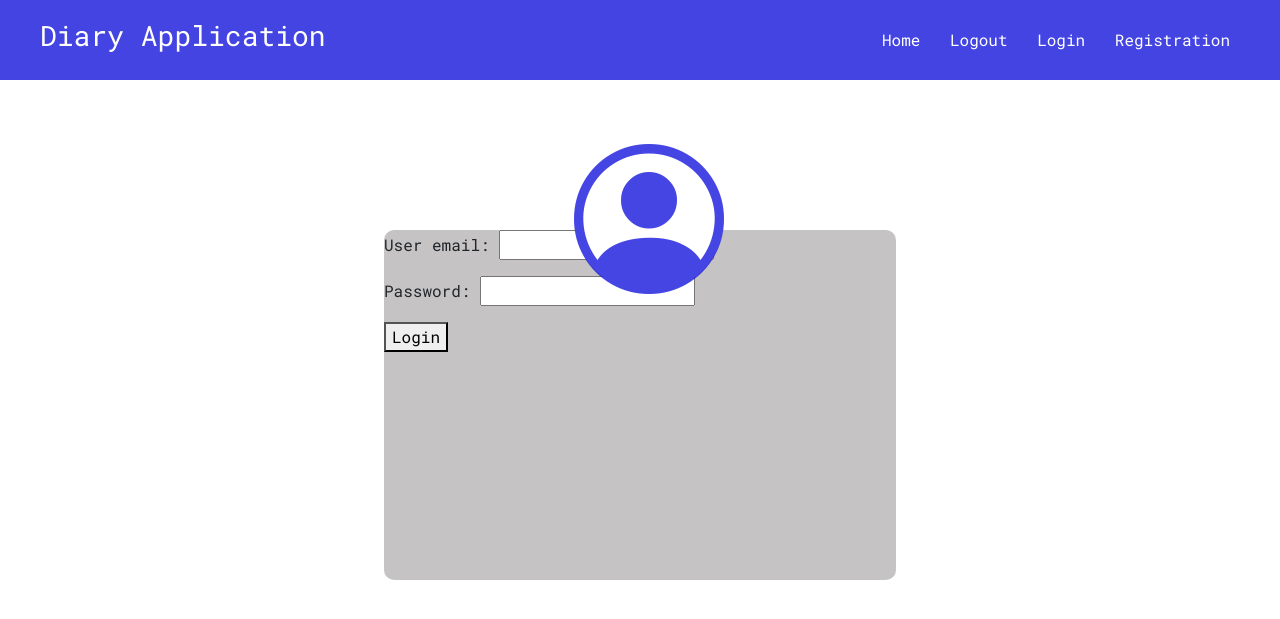
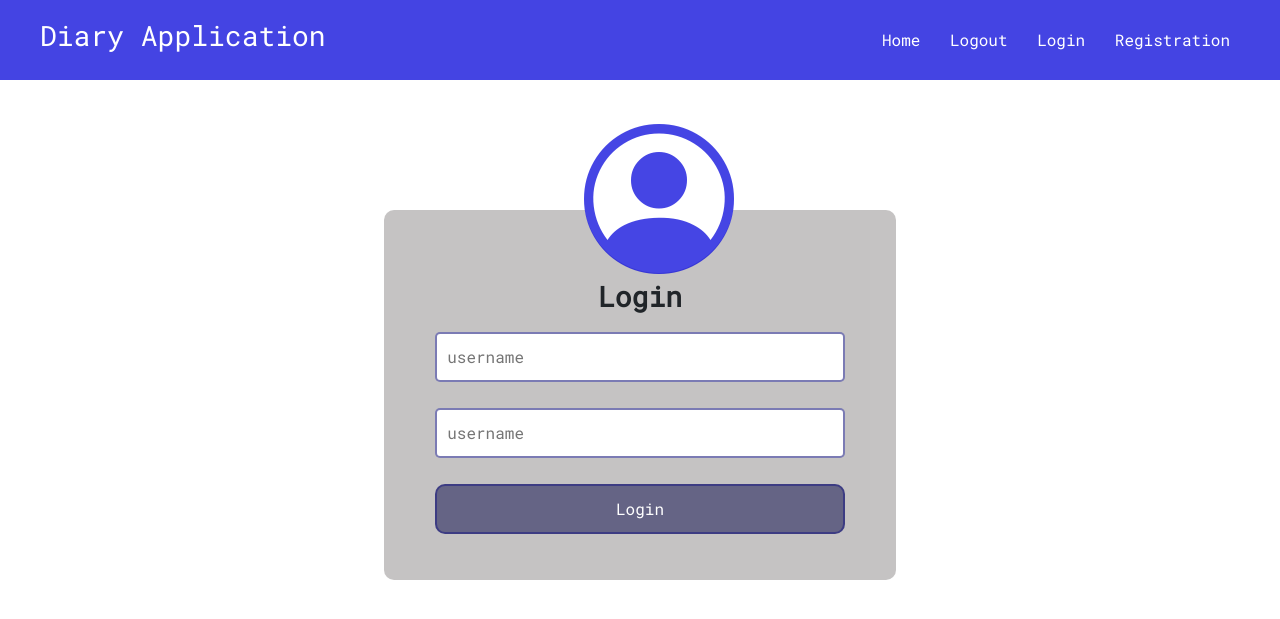
Before and after one commit to Nika-Chinchaladze/Diary_App_Django, a Django app: page / in a window 1280 px wide. Shown: the top 619 px of the page. Run offline with Django 4.2, Linux system fonts and the light colour scheme.

Commit message:
next step - add messages

```diff
--- a/class_based_app/forms.py
+++ b/class_based_app/forms.py
@@ -1,6 +1,43 @@
 from django import forms
+from django.contrib.auth.models import User
+from django.contrib.auth.forms import UserCreationForm
 
 
 class LoginForm(forms.Form):
-    user_email = forms.EmailField(max_length=200)
-    password = forms.CharField(max_length=200, widget=forms.PasswordInput())
+    username = forms.CharField(
+        max_length=150, required=True,
+        label="",
+        widget=forms.TextInput(attrs={"placeholder": "username"})
+        )
+    password = forms.CharField(
+        max_length=150, required=True,
+        label="",
+        widget=forms.PasswordInput(attrs={"placeholder": "username"})
+        )
+
+
+class RegistrationForm(UserCreationForm):
+    first_name = forms.CharField(max_length=1000, required=False)
+    last_name = forms.CharField(max_length=1000, required=False)
+    email = forms.EmailField(max_length=1000, required=False)
+
+    class Meta:
+        model = User
+        fields = ("username", "first_name", "last_name", "email", "password1", "password2",)
+
+    def __init__(self, *args, **kwargs):
+        super(RegistrationForm, self).__init__(*args, **kwargs)
+
+        self.fields["first_name"].label = ""
+        self.fields["last_name"].label = ""
+        self.fields["username"].label = ""
+        self.fields["email"].label = ""
+        self.fields["password1"].label = ""
+        self.fields["password2"].label = ""
+
+        self.fields["first_name"].widget.attrs["placeholder"] = "first name"
+        self.fields["last_name"].widget.attrs["placeholder"] = "last name"
+        self.fields["username"].widget.attrs["placeholder"] = "username"
+        self.fields["email"].widget.attrs["placeholder"] = "email"
+        self.fields["password1"].widget.attrs["placeholder"] = "password 1"
+        self.fields["password2"].widget.attrs["placeholder"] = "password 2"
--- /dev/null
+++ b/class_based_app/static/diary_app/css/authentication.css
@@ -0,0 +1,62 @@
+.login-div, .register-div {
+    box-sizing: border-box;
+    border-radius: 10px;
+    width: 40%;
+    padding-top: 70px;
+    margin: auto;
+    margin-top: 130px;
+    background-color: rgba(172, 169, 169, 0.692);
+    position: relative;
+}
+.login-div {
+    height: 370px;
+}
+.register-div {
+    height: auto;
+    padding-bottom: 50px;
+    margin-bottom: 50px;
+}
+.person-div {
+    color: rgba(10, 10, 219, 0.76);
+    background-color: white;
+    font-size: 150px;
+    height: 188px;
+    border-radius: 75px;
+    position: absolute;
+    top: -125px;
+    left: 200px;
+    z-index: 2;
+}
+
+#id_username, #id_password, #id_password1, #id_password2, #id_first_name, #id_last_name, #id_email {
+    box-sizing: border-box;
+    padding-left: 10px;
+    margin-top: 10px;
+    width: 80%;
+    height: 50px;
+    border-radius: 5px;
+    border: 2px solid rgba(34, 34, 129, 0.596);
+    position: relative;
+    left: 10%;
+}
+
+form button {
+    margin-top: 10px;
+    width: 80%;
+    height: 50px;
+    border-radius: 10px;
+    border: 2px solid rgba(34, 34, 129, 0.596);
+    background-color: rgba(36, 36, 92, 0.596);
+    color: white;
+    position: relative;
+    left: 10%;
+}
+
+form button:hover {
+    background-color: rgba(8, 8, 184, 0.596);
+    color: white;
+}
+
+form button:active {
+    top: 2px;
+}
--- a/class_based_app/static/diary_app/css/login.css
+++ /dev/null
@@ -1,21 +0,0 @@
-.login-div {
-    box-sizing: border-box;
-    border-radius: 10px;
-    width: 40%;
-    height: 350px;
-    margin: auto;
-    margin-top: 150px;
-    background-color: rgba(172, 169, 169, 0.692);
-    position: relative;
-}
-.person-div {
-    color: rgba(10, 10, 219, 0.76);
-    background-color: white;
-    font-size: 150px;
-    height: 188px;
-    border-radius: 75px;
-    position: absolute;
-    top: -125px;
-    left: 190px;
-    z-index: 2;
-}
--- a/class_based_app/templates/diary_app/login.html
+++ b/class_based_app/templates/diary_app/login.html
@@ -2,13 +2,19 @@
 {% load static %}
 
 {% block css_styles %}
-    <link rel="stylesheet" href="{% static 'diary_app/css/login.css' %}" />
+    <link rel="stylesheet" href="{% static 'diary_app/css/authentication.css' %}" />
 {% endblock %}
 
 {% block content %}
+    {% if messages %}
+        {% for message in messages %}
+            <h4 class="text-center fw-bold text-success mt-2">{{ message }}</h4>
+        {% endfor %}
+    {% endif %}
     <div class="login-div">
         <div><i class="bi bi-person-circle person-div"></i></div>
-        <form action="{% url 'login' %}">
+        <h3 class="text-center fw-bold">Login</h3>
+        <form action="{% url 'login' %}" method="POST">
             {% csrf_token %}
             {{ form.as_p }}
             <button type="submit">Login</button>
--- a/class_based_app/urls.py
+++ b/class_based_app/urls.py
@@ -1,7 +1,10 @@
 from django.urls import path
 from . import views
+from django.contrib.auth.decorators import login_required
 
 urlpatterns = [
-    path("", views.login_view, name="login"),
-    path("logout", views.LogoutView.as_view(), name="logout")
+    path("", views.LoginView.as_view(), name="login"),
+    path("logout", login_required(views.LogoutView.as_view()), name="logout"),
+    path("register", views.RegisterView.as_view(), name="register"),
+    path("home", views.home_view, name="home")
 ]
--- a/class_based_app/views.py
+++ b/class_based_app/views.py
@@ -1,22 +1,51 @@
 from django.shortcuts import render
-from django.urls import reverse
+from django.urls import reverse, reverse_lazy
+from django.http import HttpResponseRedirect
+from django.contrib.messages.views import SuccessMessageMixin
 from django.contrib.auth import authenticate, login, logout
-from django.contrib.auth.decorators import login_required
 from django.views.generic import View
+from django.views.generic.edit import CreateView
 
 from .models import Diary
-from .forms import LoginForm
+from .forms import LoginForm, RegistrationForm
 # Create your views here.
 
 
-def login_view(request):
-    form = LoginForm()
-    return render(request, "diary_app/login.html", {
-        "form": form
-    })
+class LoginView(View):
+    form_class = LoginForm
+    initial = {"key": "value"}
+    template_name = "diary_app/login.html"
+
+    def get(self, request, *args, **kwargs):
+        form = self.form_class(initial=self.initial)
+        return render(request, self.template_name, {
+            "form": form
+        })
+
+    def post(self, request, *args, **kwargs):
+        form = self.form_class(request.POST)
+        if form.is_valid():
+            username = form.cleaned_data["username"]
+            password = form.cleaned_data["password"]
+            user = authenticate(request, username=username, password=password)
+            if user is not None:
+                login(request, user)
+            else:
+                return HttpResponseRedirect(reverse("login"))
 
 
 class LogoutView(View):
     def get(self, request):
         logout(request)
         return render(request, "diary_app/logout.html")
+
+
+class RegisterView(SuccessMessageMixin, CreateView):
+    template_name = "diary_app/register.html"
+    form_class = RegistrationForm
+    success_message = "Congratulations, your profile has been created successfully!"
+    success_url = reverse_lazy("login")
+
+
+def home_view(request):
+    return render(request, "diary_app/home.html")
--- a/templates/base.html
+++ b/templates/base.html
@@ -21,10 +21,10 @@
     <div class="d-flex justify-content-between align-items-center navigation-div">
       <h3>Diary Application</h3>
       <div>
-        <a href="#">Home</a>
-        <a href="#">Logout</a>
-        <a href="#">Login</a>
-        <a href="#">Registration</a>
+        <a href="{% url 'home' %}">Home</a>
+        <a href="{% url 'logout' %}">Logout</a>
+        <a href="{% url 'login' %}">Login</a>
+        <a href="{% url 'register' %}">Registration</a>
       </div>
     </div>
     <!-- Local Content -->
```
Also changed, not shown: class_based_app/static/diary_app/js/register.js (added, +9 -0 lines), class_based_app/templates/diary_app/home.html (added, +10 -0 lines), class_based_app/templates/diary_app/register.html (added, +22 -0 lines), class_based_app/static/diary_app/css/home.css (added), db.sqlite3.
